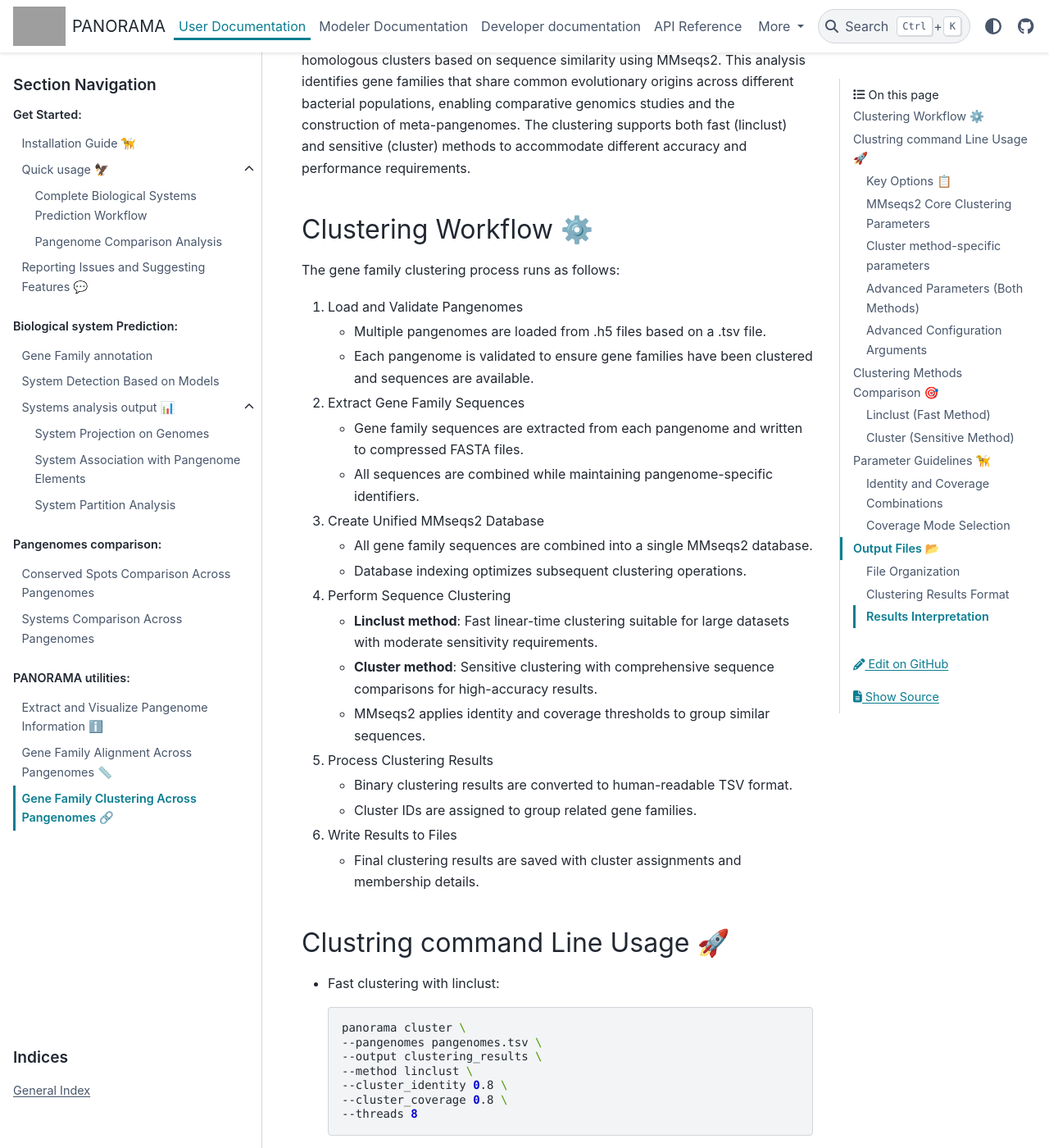
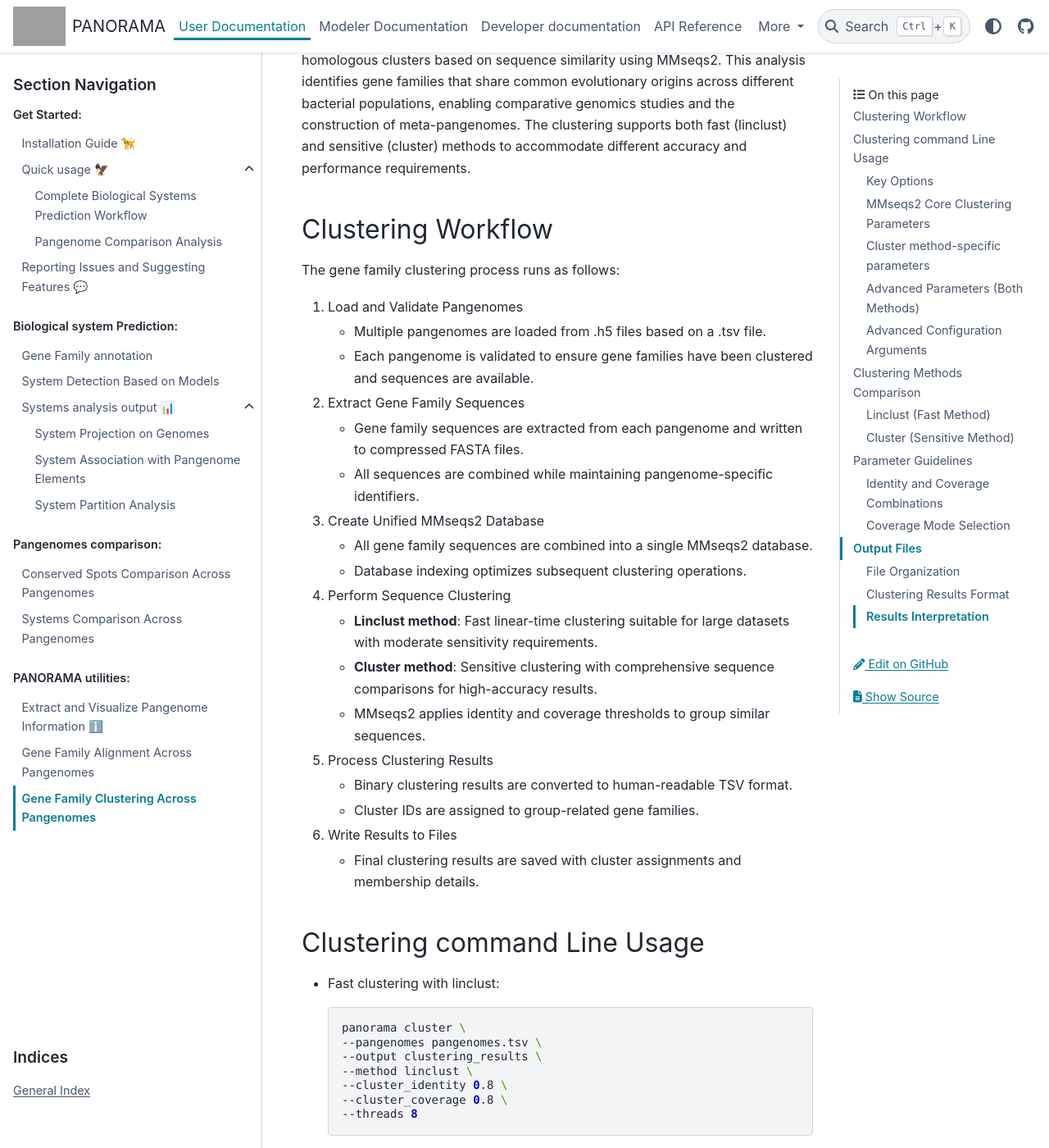
Before and after one commit to labgem/PANORAMA, a Sphinx documentation site: the page built from docs/user/clustering.md, in a window 1280 px wide and 1400 px high, scrolled down 270 px. Shown: the whole window at 82% size. Built offline with Sphinx 7.4.7 and the PyData theme 0.15.4, drawn with Linux system fonts in a browser that asks for light colours; the version number could not be read and is left out; some of the changed text lies outside the part shown; grey boxes are pictures that could not be loaded.

Commit message:
Reformat clustering and alignment documentation by simplifying headers, removing emojis, and ensuring consistency across sections.

````diff
--- a/docs/user/clustering.md
+++ b/docs/user/clustering.md
@@ -1,5 +1,5 @@
 (clustering)=
-# Gene Family Clustering Across Pangenomes 🔗
+# Gene Family Clustering Across Pangenomes
 
 The cluster command groups related gene families from multiple pangenomes into homologous clusters based on sequence
 similarity using MMseqs2. This analysis identifies gene families that share common evolutionary origins across different
@@ -7,7 +7,7 @@ bacterial populations, enabling comparative genomics studies and the constructio
 supports both fast (linclust) and sensitive (cluster) methods to accommodate different accuracy and performance
 requirements.
 
-## Clustering Workflow ⚙️
+## Clustering Workflow
 
 The gene family clustering process runs as follows:
 
@@ -27,11 +27,11 @@ The gene family clustering process runs as follows:
     - MMseqs2 applies identity and coverage thresholds to group similar sequences.
 5. Process Clustering Results
     - Binary clustering results are converted to human-readable TSV format.
-    - Cluster IDs are assigned to group related gene families.
+    - Cluster IDs are assigned to group-related gene families.
 6. Write Results to Files
     - Final clustering results are saved with cluster assignments and membership details.
 
-## Clustring command Line Usage 🚀
+## Clustering command Line Usage
 
 - Fast clustering with linclust:
 
@@ -60,7 +60,7 @@ The gene family clustering process runs as follows:
    --keep_tmp
    ```
 
-### Key Options 📋
+### Key Options
 
 | Shortcut | Argument     | Type           | Required/Optional | Description                                                      |
 |----------|--------------|----------------|-------------------|------------------------------------------------------------------|
@@ -104,7 +104,7 @@ The gene family clustering process runs as follows:
 | —        | --keep_tmp         | bool (flag)          | True     | Keep temporary files after completion (useful for debugging)   |
 | —        | --threads          | int                  | True     | Number of CPU threads for parallel processing (default: 1)     |
 
-## Clustering Methods Comparison 🎯
+## Clustering Methods Comparison
 
 ### Linclust (Fast Method)
 
@@ -131,7 +131,7 @@ The gene family clustering process runs as follows:
 | Max Seqs    | 100-300           | Balanced performance      |
 | Max Seqs    | 500-1000          | Comprehensive but slow    |
 
-## Parameter Guidelines 🦮
+## Parameter Guidelines
 
 ### Identity and Coverage Combinations
 
@@ -152,7 +152,7 @@ The gene family clustering process runs as follows:
 | 2    | Shorter sequence | Balanced approach (recommended)              |
 | 3    | Longer sequence  | Conservative clustering                      |
 
-## Output Files 📂
+## Output Files
 
 PANORAMA generates clustering results with detailed cluster membership information.
 
````
Also changed, not shown: docs/user/align.md (+7 -7 lines), 1 other file.
